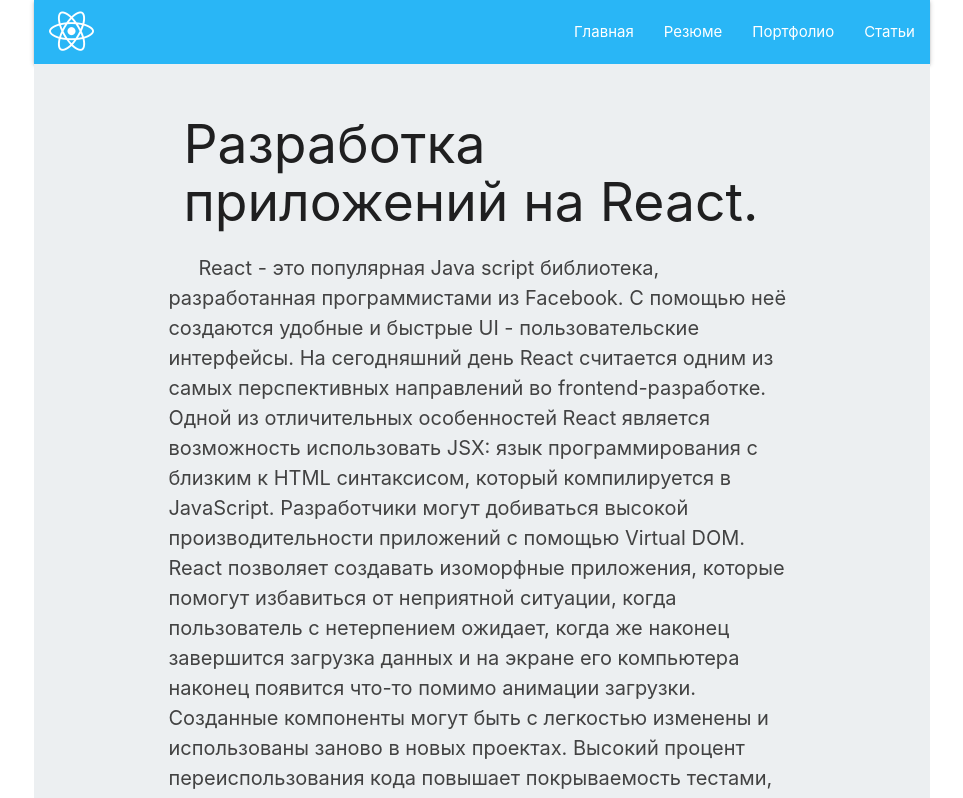
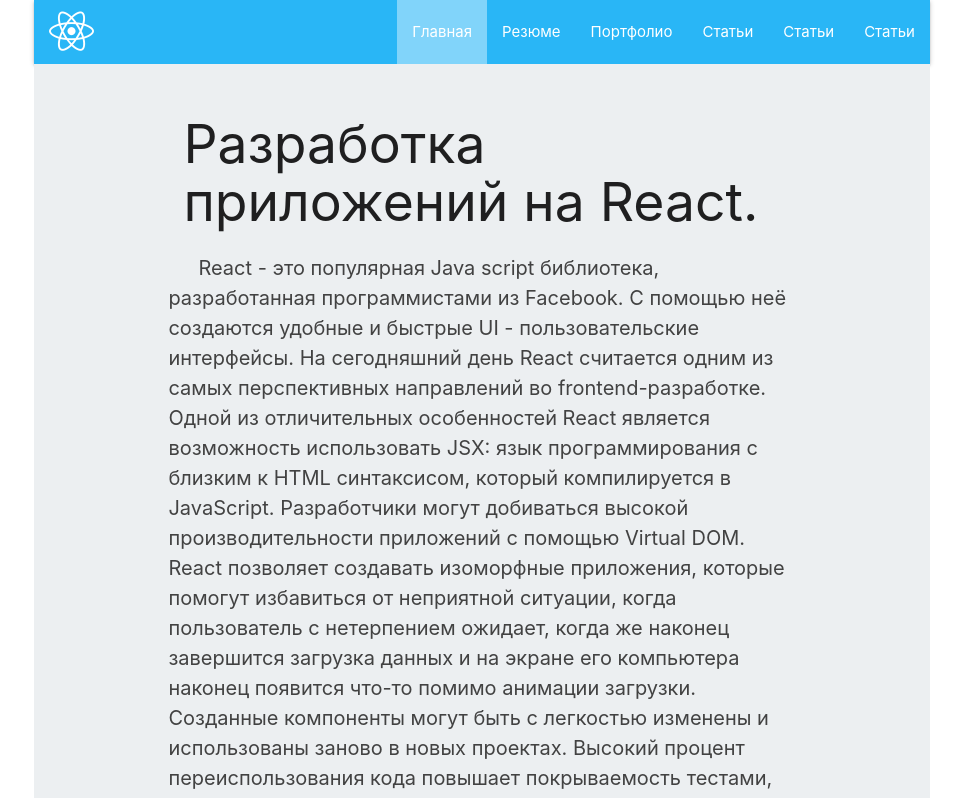
Before and after one commit to d00dde/d00dde, a React (Create React App) app: page / in a window 1280 px wide. Shown: the top 798 px of the page, without its empty margins (158-1121 px from the left). Built offline with nearby package versions, Linux system fonts and the light colour scheme.

Commit message:
edit paths

```diff
--- a/src/components/app/index.js
+++ b/src/components/app/index.js
@@ -7,12 +7,12 @@
 export default () => {
   return (
     <Switch>
-      <Route path='/d00dde/' render={()=> <HomePage />} exact/>
-      <Route path='/d00dde/summary' render={()=> <SummaryPage />} />
-      <Route path='/d00dde/articles' render={()=> <ArticlesPage />} />
-      <Route path='/d00dde/portfolio' render={()=> <PortfolioPage />} />
-      <Route path='/d00dde/sumrus' render={()=> <Summary language='rus'/>} />
-      <Route path='/d00dde/sumeng' render={()=> <Summary language='eng'/>} />
+      <Route path='/' render={()=> <HomePage />} exact/>
+      <Route path='/summary' render={()=> <SummaryPage />} />
+      <Route path='/articles' render={()=> <ArticlesPage />} />
+      <Route path='/portfolio' render={()=> <PortfolioPage />} />
+      <Route path='/sumrus' render={()=> <Summary language='rus'/>} />
+      <Route path='/sumeng' render={()=> <Summary language='eng'/>} />
       <HomePage />
     </Switch>
   );
--- a/src/components/navbar/index.js
+++ b/src/components/navbar/index.js
@@ -13,10 +13,12 @@
 						alignLinks="right"
 						menuIcon={<Icon>dehaze</Icon>}
 						className={classes.join(' ')}>
-			<NavLink to='/d00dde' exact>Главная</NavLink>
-			<NavLink to='/d00dde/summary'>Резюме</NavLink>
-			<NavLink to='/d00dde/portfolio'>Портфолио</NavLink>
-			<NavLink to='/d00dde/articles'>Статьи</NavLink>
+			<NavLink to='/' exact>Главная</NavLink>
+			<NavLink to='/summary'>Резюме</NavLink>
+			<NavLink to='/portfolio'>Портфолио</NavLink>
+			<NavLink to='/articles'>Статьи</NavLink>
+			<NavLink to='/sumrus'>Статьи</NavLink>
+			<NavLink to='/sumeng'>Статьи</NavLink>
 		</Navbar>
 		);
 }
```
